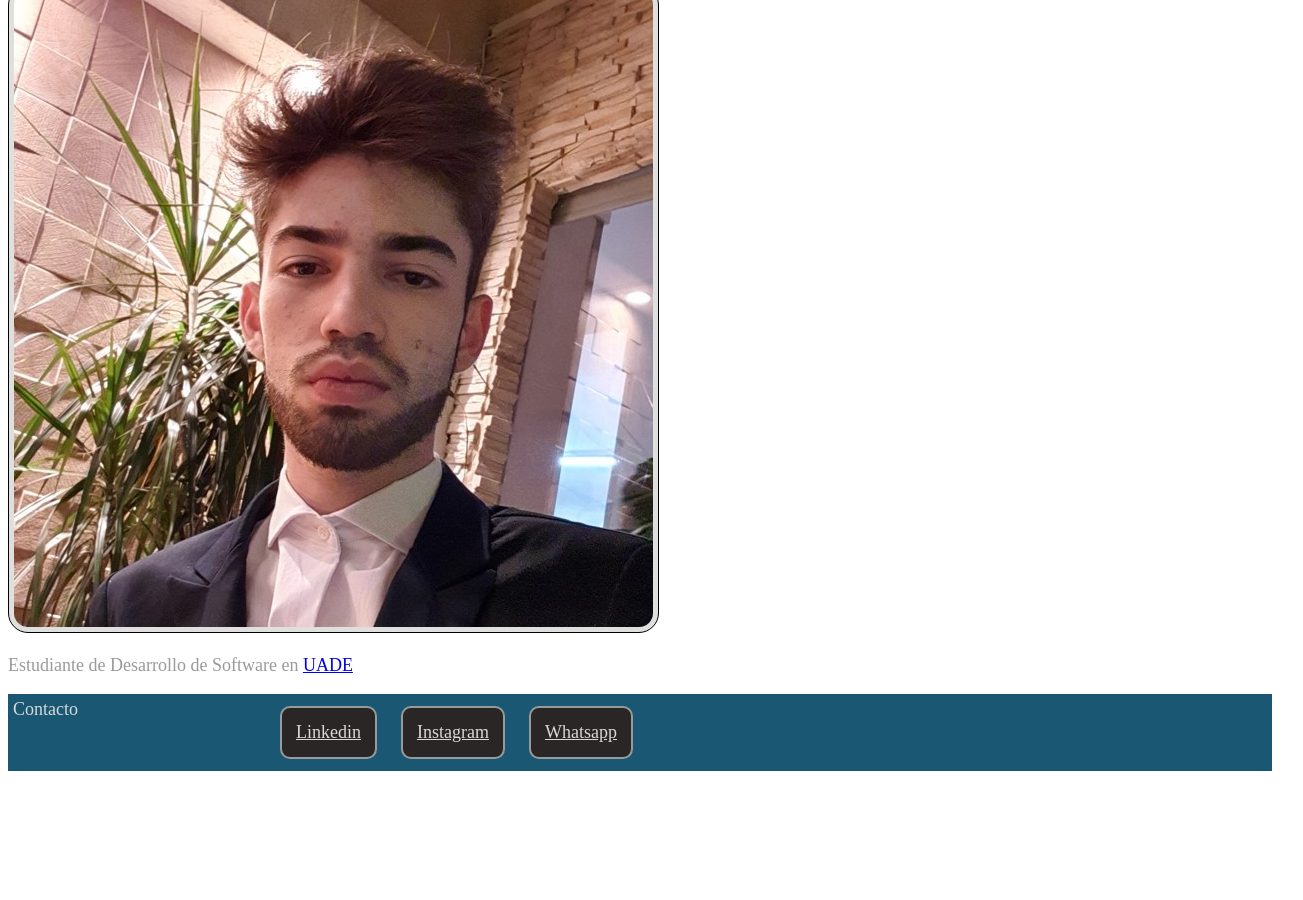
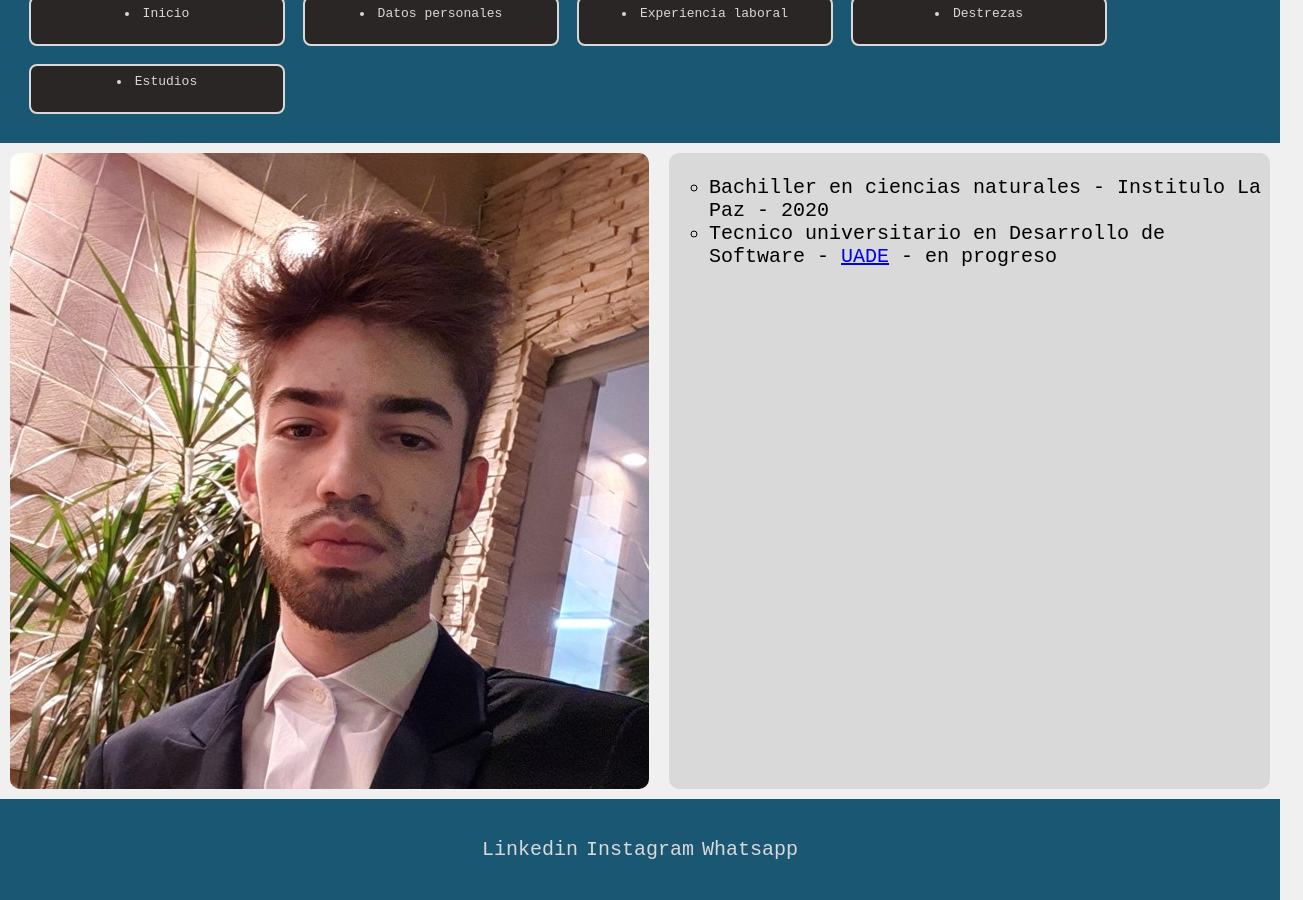
Before and after one commit to Juannp21/CV, a plain HTML site: page estudios.html in a window 1280 px wide. Shown: the part 118-1018 px from the top of the page, 1303 px wide, since content can reach past the window. Before the commit the page ends 897 px from the top, so only its background shows below. Drawn offline with Linux system fonts and the light colour scheme.

Commit message:
Version 2.0
Version 2.0

```diff
--- a/estilo.css
+++ b/estilo.css
@@ -1,83 +1,128 @@
-p{
-    color: rgba(154, 154, 154, 1);
-    font-size: large;
+/* Estilos generales */
+body {
+    font-family: monospace;
+    margin: 0;
+    padding: 0;
+    background-color: #f0f0f0;
 }
-li{
-    background-color: rgba(43, 38, 38, 1);
+
+/* Encabezado y menú */
+header {
+    background-color: rgba(26, 87, 114, 1);
+    display: flex;
+    flex-direction: column;
+    align-items: center;
+    padding: 10px;
 }
-#Encabezadoprincipal{color: rgba(43, 38, 38, 1);
-font-size: xx-large;
-font-style: italic;
-margin: 0px;
+
+.menu {
+    display: flex;
+    flex-wrap: wrap;
+        align-items: center;
+    padding: 10px;
 }
-#textop{color: rgba(43, 38, 38, 1);
-    font-size: large;
+
+.menu h1 {
+    color: rgba(43, 38, 38, 1);
+    font-size: 2em;
     font-style: italic;
-    margin: 0px;}
+    margin: 0;
+}
+/* Sección principal */
+.container {
+    display: flex;
+    justify-content: center;
+    padding: 10px;
+    display: flex;
+    flex-wrap: wrap;
+}
 
+.text {
+    background-color: rgba(217, 217, 217, 1);
+    padding-block: 10px;
+    text-align: left;
+    flex: 1;
+    margin: 0;
+    border-radius: 10px;
+}
 
-#Encabezadosecundario{
+.image {
+    margin-right: 20px;
+}
+
+.image img {
+    width: 100%;
+    height: auto;
+    border-radius: 10px;
+    display: flex;
+    flex-wrap: wrap;
+}
+
+/* Estilos para los párrafos */
+p {
     color: rgba(43, 38, 38, 1);
     font-size: x-large;
-    font-style: italic;
-    margin: 0px;
-    ;
-
-}
-h1{color: rgba(43, 38, 38, 1);}
-
-.parrafos{
-    background-color: rgba(43, 38, 38, 1);
-    margin: 12px;
-    border: solid 2px;
-    padding: 14px;
-    border-radius: 10px;
-
-}
-.colorparrafos{
-    color: rgba(217, 217, 217, 1);
-    text-shadow: 3px;
-
-
-}
-.foto{
-    border: solid 1px;
-    border-radius: 20px;
-    padding: 5px;
-    background-color: rgba(105, 105, 101, 0.212);
-
-
+    font-family: monospace;
+    margin-right: 15px;
+    margin-left: 15px;
 
 }
 
-.textoabajo{
-    border: solid rgba(90, 90, 90, 0.103) 3px;
-    border-radius: 10px;}
+/* Estilos para los enlaces */
+.parrafos a {
+    color: rgba(217, 217, 217, 1);
+    text-decoration: none;
+}
 
-.contenedorparrafo{
+.parrafos a:hover {
+    text-decoration: underline;
+}
+
+/* Pie de página */
+.contenedorparrafo {
     display: flex;
     background-color: rgba(26, 87, 114, 1);
+    flex-wrap: wrap;
+    justify-content: center;
+    padding: 35px;
 }
-.contenedorbotonera{
-    display: flex;
-    background-color: rgba(26, 87, 114, 1);
+
+.contenedorparrafo p {
+    margin: 4px;
 }
-.contenedorprincipal{
-    background-color: rgba(154, 154, 154, 1);
-    display: flex;
+
+.boton {
+    margin: 4px;
 }
-.boton{
+
+.boton a {
+    width: 250px;
+    height: 30px;
     color: rgba(217, 217, 217, 1);
-    width: 250px;
-    height: 58px;
-    flex-shrink: 0;
+    padding: 8px 1px;
     margin: 5px;
+    text-align: center;
+    text-decoration: none;
+    border: 2px solid rgba(217, 217, 217, 1);
+    border-radius: 8px;
+    transition: background-color 0.3s ease-in-out;
+    display: inline-block; /* Cambio a inline-block para evitar cortes */
+    background-color: rgba(43, 38, 38, 1);
 }
-.menu{
-background-color: rgba(26, 87, 114, 1);
-display: flex;
+/* Responsividad */
+
+.boton a:hover {
+    background-color: rgba(82, 63, 63, 1);
 }
-.textocentral{
-    background-color: rgba(217, 217, 217, 1);
 
+/* viñeta y estilo para los estudios*/
+
+.estudios-lista {
+    list-style-type: circle; /* Puedes usar 'circle' para círculos o 'square' para cuadrados */
+    list-style-image: 20px; /* Tamaño de la viñeta, ajusta según tu preferencia */
 }
+/* tamaño de la letra*/
+
+.estudios-lista li {
+    font-size: x-large;
+}
--- a/estudios.html
+++ b/estudios.html
@@ -8,7 +8,9 @@
     <link rel="stylesheet" href="estilo.css">
 </head>
 <body>
+
     <header>
+        <h1 id="Encabezadoprincipal" class="menu">CV Juan Pablo Alves Mendes</h1>
         <nav class="menu">
             <div class="boton">
                 <a href="index.html"><li class="parrafos colorparrafos"> Inicio </li></a>
@@ -20,20 +22,33 @@
                 <a href="experiencia_laboral.html"><li class="parrafos colorparrafos">Experiencia laboral</li></a>
             </div>
             <div class="boton">
-                <a href="conocimientos.html"><li class="parrafos colorparrafos">Conocimientos</li></a>
+                <a href="conocimientos.html"><li class="parrafos colorparrafos">Destrezas</li></a>
             </div>
             <div class="boton">
                 <a href="estudios.html"><li class="parrafos colorparrafos">Estudios</li></a>
             </div>
         </nav>
-            <main>
-                <h1 id="Encabezadosecundario">Estudios</h1>
-                <img class="foto" src="img/foto2.jpg" alt="Foto Juan Pablo">
-            </main>
-            <P> Estudiante de Desarrollo de Software en <a href="https://www.uade.edu.ar" target="_blank">UADE</a>  </P>
-        <footer class="contenedorparrafo">
-            <p class="boton">Contacto</p>
-            <p class="parrafos"><a href="https://www.linkedin.com/in/juan-pablo-alves-mendes-50520227a/" target="_blank" class="colorparrafos">Linkedin</li></a></a></p>
-            <p class="parrafos"><a href="https://www.instagram.com/_juannp_/" target="_blank" class="colorparrafos">Instagram</a></a></p>
-            <p class="parrafos"><a href="https://wa.me/541151565326" target="_blank" class="colorparrafos">Whatsapp</a></a></p>
+    </header>
+
+    <main>
+        <div class="container">
+            <div class="image">
+              <img src="img/foto2.jpg" alt="TFoto">
+            </div>
+            <div class="text">
+                <ul class="estudios-lista">
+                    <li>Bachiller en ciencias naturales - Institulo La Paz - 2020</li>
+                    <li>Tecnico universitario en Desarrollo de Software - <a href="https://www.uade.edu.ar" target="_blank">UADE</a> - en progreso</li>
+                </ul>
+            </div>
+        </div>
+    </main>
+
+    <footer class="contenedorparrafo">
+        <p class="parrafos"><a href="https://www.linkedin.com/in/juan-pablo-alves-mendes-50520227a/" target="_blank" class="colorparrafos">Linkedin</a></p>
+        <p class="parrafos"><a href="https://www.instagram.com/_juannp_/" target="_blank" class="colorparrafos">Instagram</a></p>
+        <p class="parrafos"><a href="https://wa.me/541151565326" target="_blank" class="colorparrafos">Whatsapp</a></p>
+    </footer>
+
+</body>
 </html>
```
Also changed, not shown: conocimientos.html (+27 -9 lines), datos_personales.html (+26 -9 lines), experiencia_laboral.html (+19 -11 lines), index.html (+16 -10 lines).
